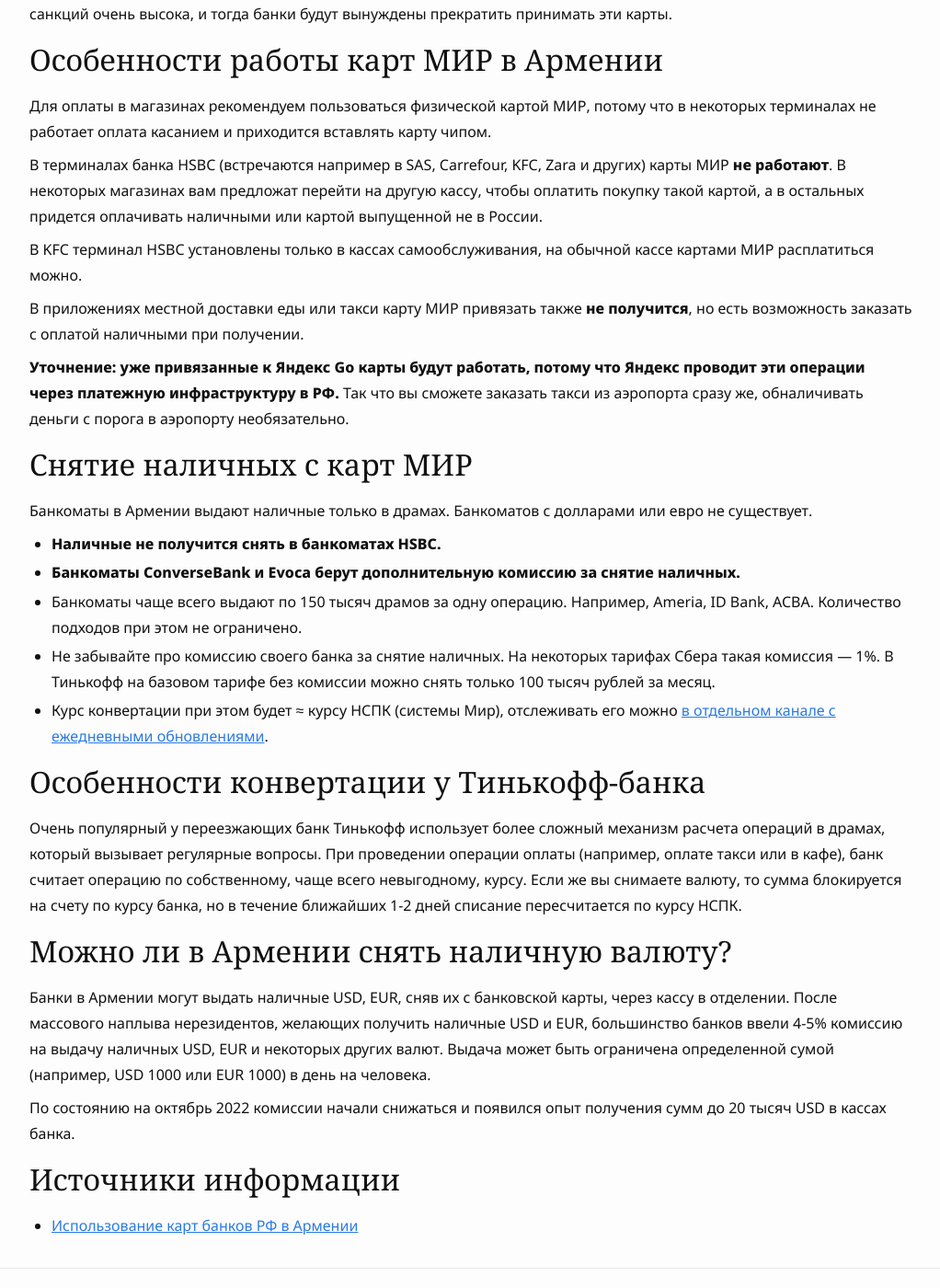
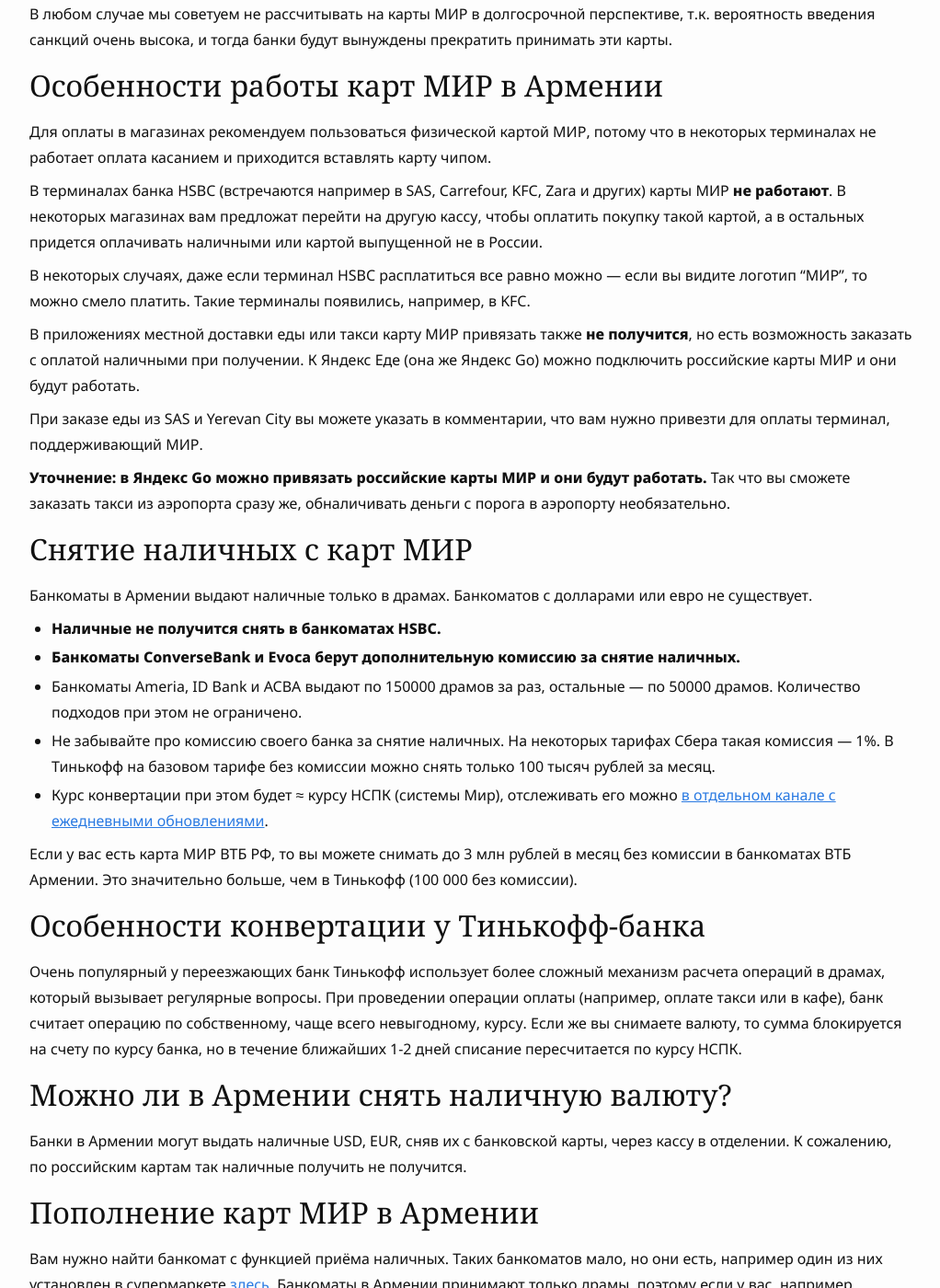
Before and after one commit to haywiki/haywiki.github.io, a Jekyll site: the page built from money/russian-cards.md, in a window 1280 px wide and 1400 px high, scrolled down 558 px. Shown: the whole window at 92% size, without its empty margins (128-1150 px from the left). Built offline with Jekyll 4.4.1, drawn with Linux system fonts in a browser that asks for light colours; nearby versions of some CDN libraries; a script that is not in the unit is left out; some of the changed text lies outside the part shown.

Commit message:
Уточнена информация по использование русских карт

```diff
--- a/money/russian-cards.md
+++ b/money/russian-cards.md
@@ -27,12 +27,15 @@
 МИР **не работают**. В некоторых магазинах вам предложат перейти на другую кассу, чтобы оплатить покупку такой картой,
 а в остальных придется оплачивать наличными или картой выпущенной не в России.
 
-В KFC терминал HSBC установлены только в кассах самообслуживания, на обычной кассе картами МИР расплатиться можно.
+В некоторых случаях, даже если терминал HSBC расплатиться все равно можно — если вы видите логотип "МИР", то можно смело платить.
+Такие терминалы появились, например, в KFC.
 
 В приложениях местной доставки еды или такси карту МИР привязать также **не получится**, но есть возможность заказать
-с оплатой наличными при получении.
+с оплатой наличными при получении. К Яндекс Еде (она же Яндекс Go) можно подключить российские карты МИР и они будут работать.
 
-**Уточнение: уже привязанные к Яндекс Go карты будут работать, потому что Яндекс проводит эти операции через платежную инфраструктуру в РФ.** Так что вы сможете заказать такси из аэропорта сразу же, обналичивать деньги с порога в аэропорту необязательно.
+При заказе еды из SAS и Yerevan City вы можете указать в комментарии, что вам нужно привезти для оплаты терминал, поддерживающий МИР.
+
+**Уточнение: в Яндекс Go можно привязать российские карты МИР и они будут работать.** Так что вы сможете заказать такси из аэропорта сразу же, обналичивать деньги с порога в аэропорту необязательно.
 
 ## Снятие наличных с карт МИР {#cash}
 
@@ -40,9 +43,11 @@
 
 - **Наличные не получится снять в банкоматах HSBC.**
 - **Банкоматы ConverseBank и Evoca берут дополнительную комиссию за снятие наличных.**
-- Банкоматы чаще всего выдают по 150 тысяч драмов за одну операцию. Например, Ameria, ID Bank, ACBA. Количество подходов при этом не ограничено.
+- Банкоматы Ameria, ID Bank и ACBA выдают по 150000 драмов за раз, остальные — по 50000 драмов. Количество подходов при этом не ограничено.
 - Не забывайте про комиссию своего банка за снятие наличных. На некоторых тарифах Сбера такая комиссия — 1%. В Тинькофф на базовом тарифе без комиссии можно снять только 100 тысяч рублей за месяц.
 - Курс конвертации при этом будет ≈ курсу НСПК (системы Мир), отслеживать его можно [в отдельном канале с ежедневными обновлениями](https://t.me/armeniaCurrency).
+
+Eсли у вас есть карта МИР ВТБ РФ, то вы можете снимать до 3 млн рублей в месяц без комиссии в банкоматах ВТБ Армении. Это значительно больше, чем в Тинькофф (100 000 без комиссии).
 
 ## Особенности конвертации у Тинькофф-банка
 
@@ -50,9 +55,18 @@
 
 ## Можно ли в Армении снять наличную валюту?
 
-Банки в Армении могут выдать наличные USD, EUR, сняв их с банковской карты, через кассу в отделении. После массового наплыва нерезидентов, желающих получить наличные USD и EUR, большинство банков ввели 4-5% комиссию на выдачу наличных USD, EUR и некоторых других валют. Выдача может быть ограничена определенной сумой (например, USD 1000 или EUR 1000) в день на человека.
+Банки в Армении могут выдать наличные USD, EUR, сняв их с банковской карты, через кассу в отделении. К сожалению, по российским картам так наличные получить не получится.
 
-По состоянию на октябрь 2022 комиссии начали снижаться и появился опыт получения сумм до 20 тысяч USD в кассах банка.
+## Пополнение карт МИР в Армении
+
+Вам нужно найти банкомат с функцией приёма наличных. Таких банкоматов мало, но они есть, например один из них установлен в супермаркете [здесь](https://yandex.ru/maps/-/CCUKRBEhGC). Банкоматы в Армении принимают только драмы,
+поэтому если у вас, например, мультивалютная карта Тинькофф — лучше выбрать драмовый счет, чтобы не потерять деньги на конвертации. Курс пополнения рублевой карты будет не очень выгодным, но такой вариант есть.
+
+## Оплата коммунальных услуг картой МИР
+
+Самый простой способ — снять наличные в банкомате, а затем оплатить счета через терминал или в отделениях HayPost (почта Армении).
+
+Оплатить картой МИР можно в офисах Ucom или МТС, но за такой вариант нужно будет заплатить более 2% комиссии. Причём комиссия не отображается на чеке, фактически будет списано больше чем указано на чеке.
 
 ## Источники информации
 
```
Also changed, not shown: index.md (+2 -0 lines).
